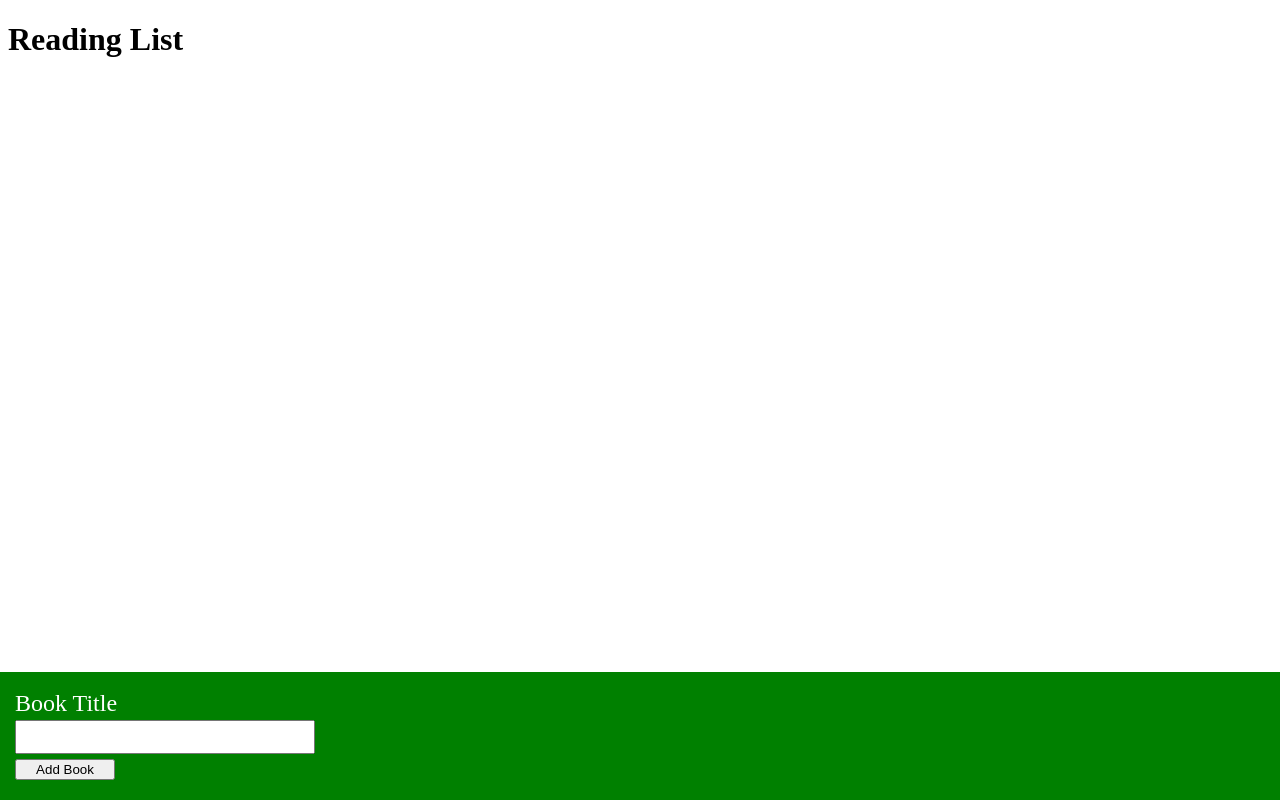
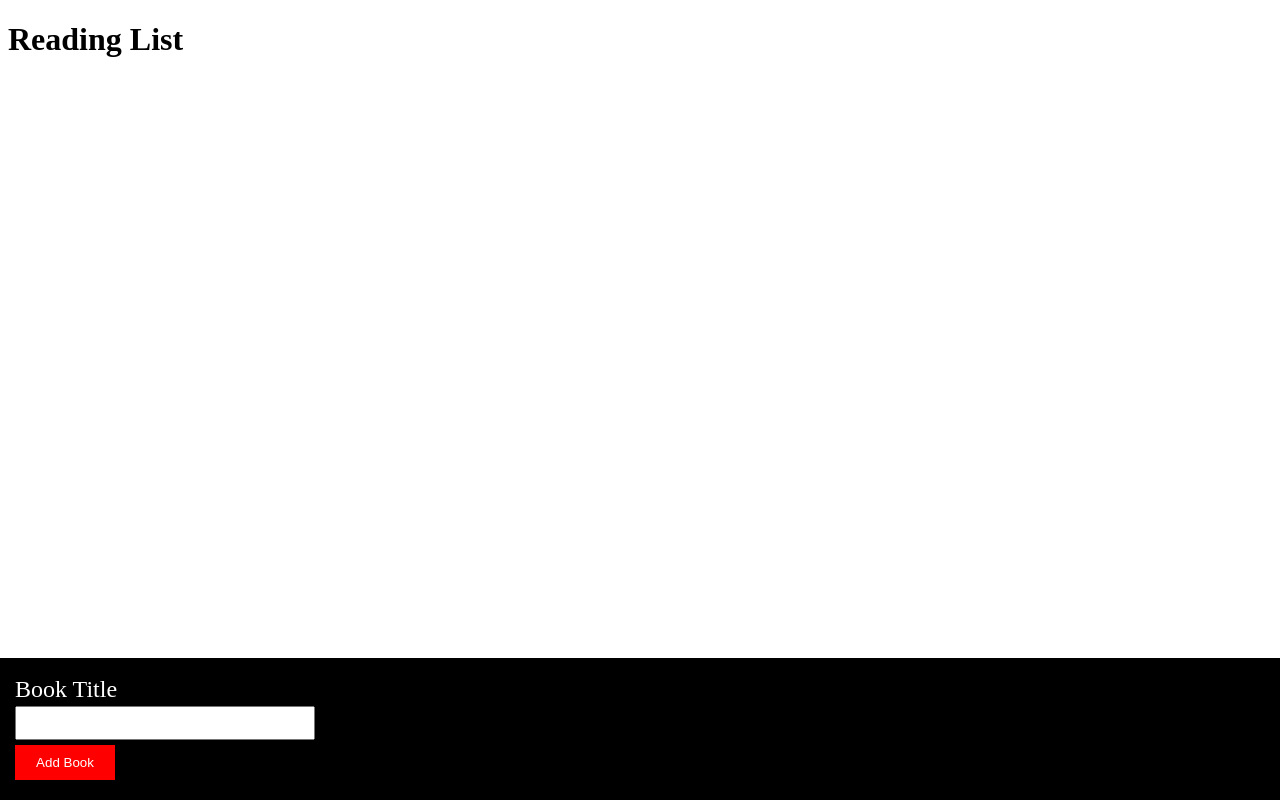
Before and after one commit to craigbauerwebdev/book-crud-app, a React (Create React App) app: page / in a window 1280 px wide. Built offline with nearby package versions, Linux system fonts and the light colour scheme.

Commit message:
css updates

```diff
--- a/src/App.js
+++ b/src/App.js
@@ -1,6 +1,7 @@
 import { useState } from "react";
 import BookCreate from "./Components/BookCreate";
 import BookList from "./Components/BookList";
+import "./styles/global.scss";
 
 const App = () => {
   const [books, setBooks] = useState([]);
--- a/src/styles/bookcreate.scss
+++ b/src/styles/bookcreate.scss
@@ -1,9 +1,11 @@
+@import "./variables.scss";
+
 .book-create {
   position: fixed;
   bottom: 0;
   left: 0;
   width: 100%;
-  background: green;
+  background: $primary-color;
   form {
     width: 300px;
     max-width: 100%;
@@ -14,13 +16,18 @@
       font-size: 24px;
     }
     label {
-      color: #fff;
+      color: $white;
       font-size: 24px;
       margin: 3px 0;
     }
     button {
       margin: 5px 0;
       max-width: 100px;
+      background: $secondary-color;
+      color: $white;
+      border: 0;
+      padding: 10px 20px;
+      min-width: 60px;
     }
   }
 }
--- a/src/styles/bookshow.scss
+++ b/src/styles/bookshow.scss
@@ -6,6 +6,7 @@
   border-radius: 5px;
   padding: 45px 30px 10px;
   margin: 10px;
+  max-width: 300px;
   h2 {
     margin: 15px 0;
   }
--- /dev/null
+++ b/src/styles/global.scss
@@ -0,0 +1,3 @@
+body {
+  padding-bottom: 200px;
+}
--- a/src/styles/variables.scss
+++ b/src/styles/variables.scss
@@ -1,2 +1,3 @@
 $primary-color: black;
 $secondary-color: red;
+$white: white;
```
